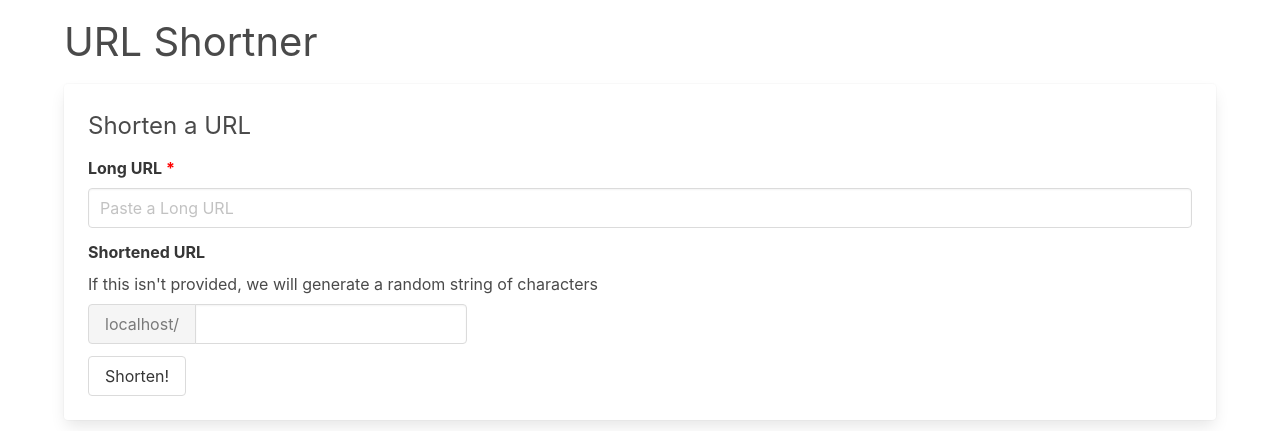
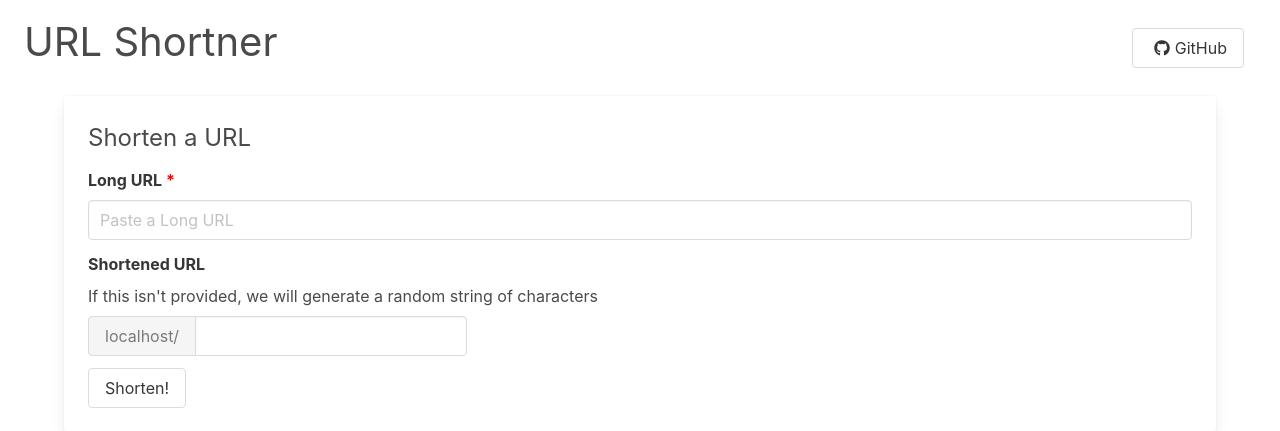
Before and after one commit to Armster15/url-shortner, a Flask app: page / in a window 1280 px wide. Shown: the top 431 px of the page. Run offline with Flask 2, Linux system fonts and the light colour scheme; some libraries are stand-ins or nearby versions.

Commit message:
Add FontAwesome and Github button

```diff
--- /dev/null
+++ b/static/css/stylesheet.css
@@ -0,0 +1,5 @@
+/* Generic stylesheet */
+
+.fa, .fas, .fab {
+    margin: 0 5px;
+}
--- a/static/package.json
+++ b/static/package.json
@@ -9,6 +9,7 @@
   "author": "",
   "license": "ISC",
   "dependencies": {
+    "@fortawesome/fontawesome-free": "^5.15.1",
     "bulma": "^0.9.1",
     "bulma-toast": "^2.2.0",
     "jquery": "^3.5.1",
--- a/templates/index.html
+++ b/templates/index.html
@@ -4,9 +4,13 @@
     <meta charset="UTF-8">
     <meta name="viewport" content="width=device-width, initial-scale=1.0">
     <title>URL Shortner</title>
+    <link rel="stylesheet" href="{{url_for('static', filename='css/stylesheet.css')}}">
 
     <!-- Bulma -->
     <link rel="stylesheet" href="{{url_for('static', filename='css/bulma.css')}}">
+
+    <!-- FontAwesome -->
+    <link rel="stylesheet" href="{{url_for('static', filename='node_modules/@fortawesome/fontawesome-free/css/all.css')}}">
 
     <!-- Bulma Toast-->
     <script src="{{url_for('static', filename='node_modules/bulma-toast/dist/bulma-toast.min.js')}}"></script>
@@ -24,9 +28,18 @@
     <script>const host = "{{host}}";</script>
 </head>
 <body>
+    <nav class="navbar mx-5 my-3">
+        <div class="navbar-brand">
+            <h1 class="is-size-2 mb-3">URL Shortner</h1>
+        </div>
+
+        <div class="navbar-end">
+            <div class="navbar-item">
+                <a class="button" href="https://github.com/Armster15/url-shortner" target="_blank"><i class="fab fa-github"></i>GitHub</a>
+            </div>
+        </div>
+    </nav>
     <div class="container mt-3">
-        <h1 class="is-size-2 mb-3">URL Shortner</h1>
-
         {% if error %}
             <article class="message is-danger">
                 <div class="message-body">
```
Also changed, not shown: static/package-lock.json.
